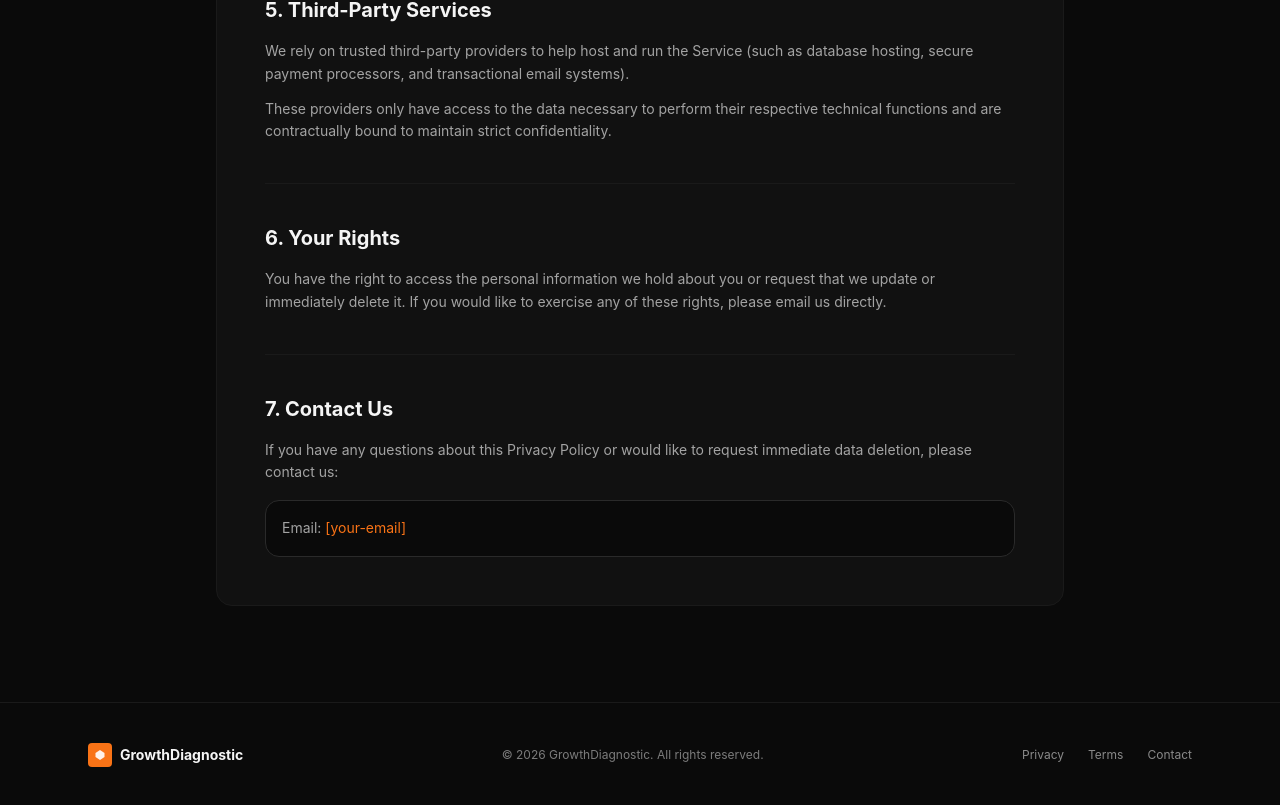
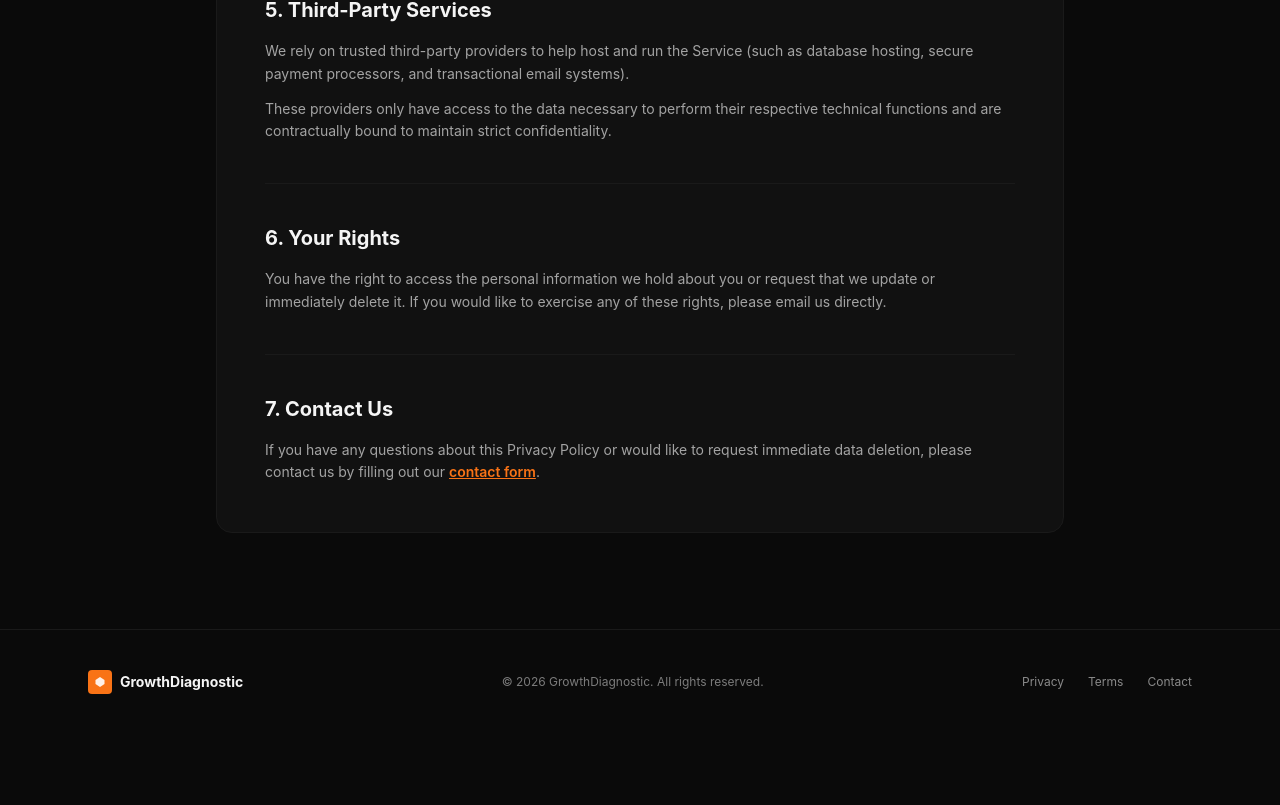
Before and after one commit to 1clipwizard1-bit/growth-diagnostic-site, a React (Vite) app: page /privacy in a window 1280 px wide. Shown: the part 1581-2386 px from the top of the page. After the commit the page ends 2315 px from the top, so only its background shows below. Built offline with nearby package versions, Linux system fonts and the light colour scheme.

Commit message:
Update contact link on privacy page to point to contact form

```diff
--- a/src/web/pages/privacy.tsx
+++ b/src/web/pages/privacy.tsx
@@ -1,4 +1,5 @@
 import React, { useEffect } from "react";
+import { Link } from "wouter";
 import { Nav } from "../components/Nav";
 import { Footer } from "../components/Footer";
 
@@ -144,16 +145,16 @@ export default function PrivacyPage() {
           {/* 7 */}
           <Section title="7. Contact Us">
             <p>
-              If you have any questions about this Privacy Policy or would like to request immediate data deletion, please contact us:
+              If you have any questions about this Privacy Policy or would like to request immediate data deletion, please contact us by filling out our{" "}
+              <Link
+                href="/contact"
+                className="font-semibold transition-colors hover:opacity-80"
+                style={{ color: "#f97316", textDecoration: "underline" }}
+              >
+                contact form
+              </Link>
+              .
             </p>
-            <div
-              className="mt-4 p-4 rounded-xl"
-              style={{ background: "#0a0a0a", border: "1px solid #2a2a2a" }}
-            >
-              <p style={{ color: "#a3a3a3" }}>
-                Email: <span style={{ color: "#f97316" }}>[your-email]</span>
-              </p>
-            </div>
           </Section>
 
         </div>
```
